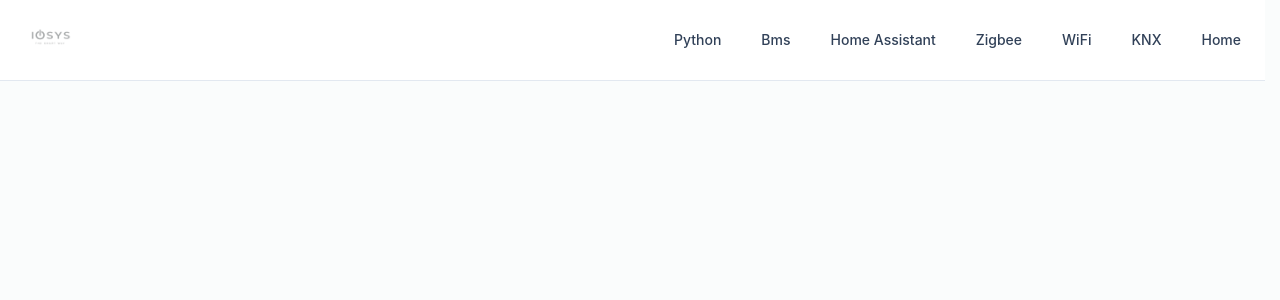
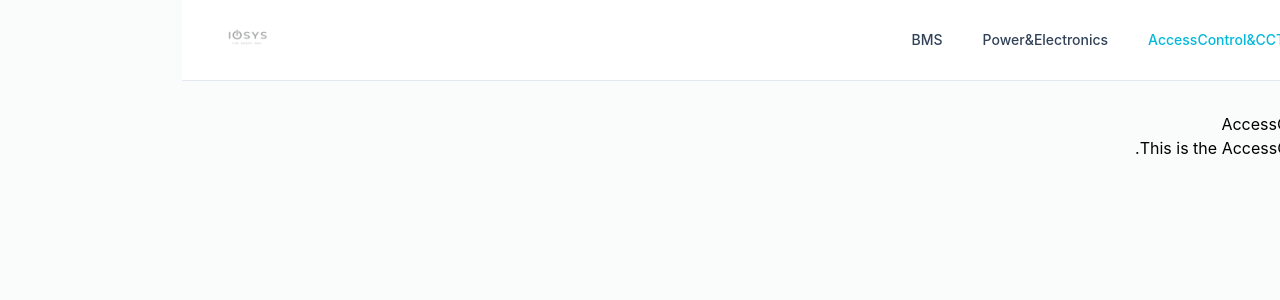
Before and after one commit to soroush-vm/iosys, a React (Vite) app: page /accesscontrol-cctv in a window 1280 px wide. Shown: the top 300 px of the page. Built offline with nearby package versions, Linux system fonts and the light colour scheme.

Commit message:
this changes for pagings and fields

```diff
--- a/src/App.tsx
+++ b/src/App.tsx
@@ -1,12 +1,10 @@
 import { Routes, Route } from "react-router-dom";
 import Navbar from "@/components/Navbar/Navbar";
 import Home from "@/pages/Home";
-import Knx from "@/pages/Knx";
-import Wifi from "@/pages/Wifi";
-import Zigbee from "@/pages/Zigbee";
-import HomeAssistant from "@/pages/HomeAssistant";
+import Iot from "@/pages/Iot";
+import AccessControlCCTV from "@/pages/AccessControlCCTV";
+import PowerElectronics from "@/pages/PowerElectronics";
 import Bms from "@/pages/Bms";
-import PythonPage from "@/pages/PythonPage";
 
 export default function App() {
   return (
@@ -15,12 +13,10 @@ export default function App() {
       <main className="pt-20">
         <Routes>
           <Route path="/" element={<Home />} />
-          <Route path="/knx" element={<Knx />} />
-          <Route path="/wifi" element={<Wifi />} />
-          <Route path="/zigbee" element={<Zigbee />} />
-          <Route path="/home-assistant" element={<HomeAssistant />} />
+          <Route path="/iot" element={<Iot />} />
+          <Route path="/accesscontrol-cctv" element={<AccessControlCCTV />} />
+          <Route path="/power-electronics" element={<PowerElectronics />} />
           <Route path="/bms" element={<Bms />} />
-          <Route path="/python" element={<PythonPage />} />
         </Routes>
       </main>
     </>
--- a/src/components/Navbar/Navbar.tsx
+++ b/src/components/Navbar/Navbar.tsx
@@ -3,12 +3,10 @@ import logo from "@/assets/images/logo2.png";
 
 const navItems = [
   { label: "Home", to: "/" },
-  { label: "KNX", to: "/knx" },
-  { label: "WiFi", to: "/wifi" },
-  { label: "Zigbee", to: "/zigbee" },
-  { label: "Home Assistant", to: "/home-assistant" },
-  { label: "Bms", to: "/bms" },
-  { label: "Python", to: "/python" },
+  { label: "IOT", to: "/iot" },
+  { label: "AccessControl&CCTV", to: "/accesscontrol-cctv" },
+  { label: "Power&Electronics", to: "/power-electronics" },
+  { label: "BMS", to: "/bms" },
 ];
 
 const Navbar = () => {
--- /dev/null
+++ b/src/pages/AccessControlCCTV.tsx
@@ -0,0 +1,8 @@
+export default function AccessControlCCTV() {
+  return (
+    <div style={{ padding: "2rem" }}>
+      <h1>AccessControl&CCTV Page</h1>
+      <p>This is the AccessControl&CCTV page.</p>
+    </div>
+  );
+}
--- a/src/pages/HomeAssistant.tsx
+++ /dev/null
@@ -1,8 +0,0 @@
-export default function HomeAssistant() {
-  return (
-    <div style={{ padding: "2rem" }}>
-      <h1>Home Assistant Page</h1>
-      <p>This is the Home Assistant page.</p>
-    </div>
-  );
-}
--- /dev/null
+++ b/src/pages/Iot.tsx
@@ -0,0 +1,8 @@
+export default function Iot() {
+  return (
+    <div style={{ padding: "2rem" }}>
+      <h1>IOT Page</h1>
+      <p>This is the IOt page.</p>
+    </div>
+  );
+}
--- a/src/pages/Knx.tsx
+++ /dev/null
@@ -1,8 +0,0 @@
-export default function Knx() {
-  return (
-    <div style={{ padding: "2rem" }}>
-      <h1>KNX Page</h1>
-      <p>This is the KNX page.</p>
-    </div>
-  );
-}
--- /dev/null
+++ b/src/pages/PowerElectronics.tsx
@@ -0,0 +1,8 @@
+export default function PowerElectronics() {
+  return (
+    <div style={{ padding: "2rem" }}>
+      <h1>PowerElectronics Page</h1>
+      <p>This is the PowerElectronics page.</p>
+    </div>
+  );
+}
--- a/src/pages/PythonPage.tsx
+++ /dev/null
@@ -1,8 +0,0 @@
-export default function PythonPage() {
-  return (
-    <div style={{ padding: "2rem" }}>
-      <h1>Python Page</h1>
-      <p>This is the Python page.</p>
-    </div>
-  );
-}
--- a/src/pages/Wifi.tsx
+++ /dev/null
@@ -1,8 +0,0 @@
-export default function Wifi() {
-  return (
-    <div style={{ padding: "2rem" }}>
-      <h1>WiFi Page</h1>
-      <p>This is the WiFi page.</p>
-    </div>
-  );
-}
--- a/src/pages/Zigbee.tsx
+++ /dev/null
@@ -1,8 +0,0 @@
-export default function Zigbee() {
-  return (
-    <div style={{ padding: "2rem" }}>
-      <h1>Zigbee Page</h1>
-      <p>This is the Zigbee page.</p>
-    </div>
-  );
-}
```
